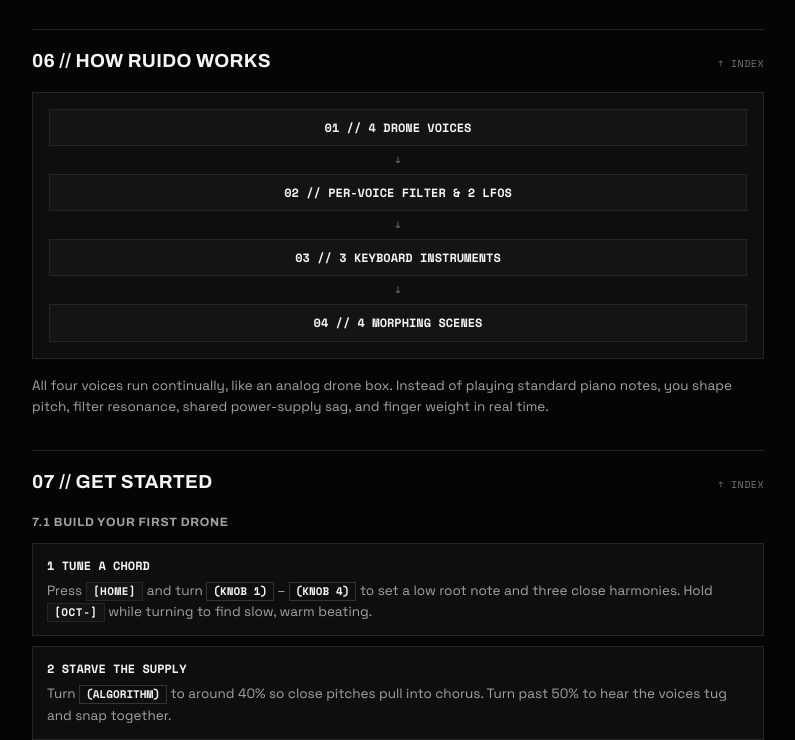
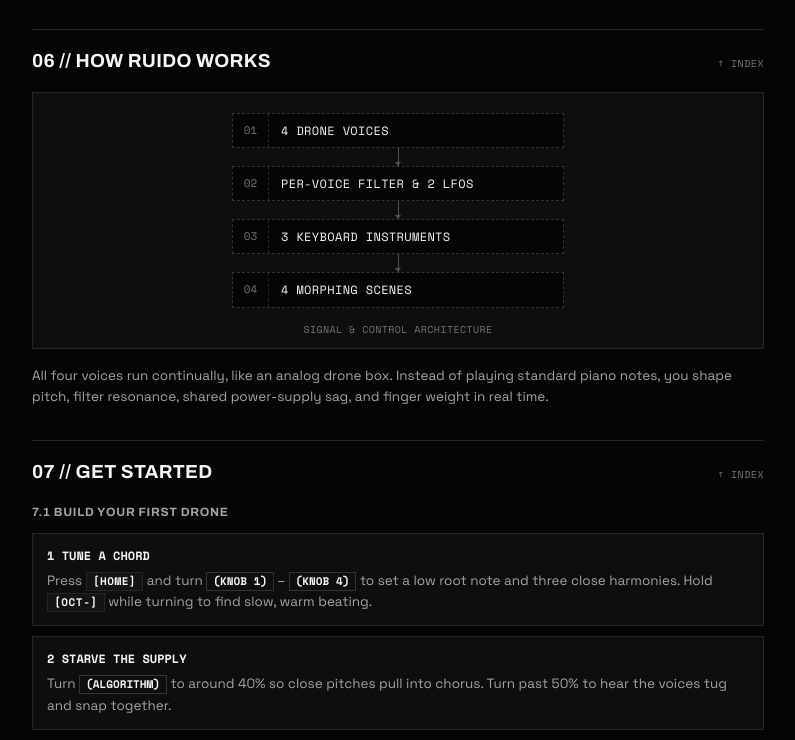
Before and after one commit to miguelhd/ruido, a plain HTML site: page index.html in a window 1280 px wide. Shown: the part 4593-5333 px from the top of the page, without its empty margins (242-1037 px from the left). Drawn offline with nearby package versions, Linux system fonts and the light colour scheme.

Commit message:
Remove CTA meta line and restyle Chapter 06 diagram as technical schematic

```diff
--- a/index.html
+++ b/index.html
@@ -19,7 +19,7 @@
   <link rel="preconnect" href="https://fonts.googleapis.com">
   <link rel="preconnect" href="https://fonts.gstatic.com" crossorigin>
   <link href="https://fonts.googleapis.com/css2?family=Archivo:wght@600;700;800&family=Space+Grotesk:wght@400;500;600;700&family=Space+Mono:ital,wght@0,400;0,700;1,400&display=swap" rel="stylesheet">
-  <link rel="stylesheet" href="styles.css?v=28">
+  <link rel="stylesheet" href="styles.css?v=29">
   <!-- Google tag (gtag.js) -->
   <script async src="https://www.googletagmanager.com/gtag/js?id=G-6BGZWNQCXP"></script>
   <script>
@@ -405,15 +405,30 @@
         <a class="return-link" href="#index">↑ INDEX</a>
       </div>
 
-      <ol class="flow-box" role="list">
-        <li class="flow-node">01 // 4 DRONE VOICES</li>
-        <li class="flow-arrow" aria-hidden="true">↓</li>
-        <li class="flow-node">02 // PER-VOICE FILTER &amp; 2 LFOS</li>
-        <li class="flow-arrow" aria-hidden="true">↓</li>
-        <li class="flow-node">03 // 3 KEYBOARD INSTRUMENTS</li>
-        <li class="flow-arrow" aria-hidden="true">↓</li>
-        <li class="flow-node">04 // 4 MORPHING SCENES</li>
-      </ol>
+      <figure class="specimen-frame">
+        <ol class="flow-diagram" role="list">
+          <li class="flow-node">
+            <span class="flow-step">01</span>
+            <span class="flow-label">4 DRONE VOICES</span>
+          </li>
+          <li class="flow-wire" aria-hidden="true"></li>
+          <li class="flow-node">
+            <span class="flow-step">02</span>
+            <span class="flow-label">PER-VOICE FILTER &amp; 2 LFOS</span>
+          </li>
+          <li class="flow-wire" aria-hidden="true"></li>
+          <li class="flow-node">
+            <span class="flow-step">03</span>
+            <span class="flow-label">3 KEYBOARD INSTRUMENTS</span>
+          </li>
+          <li class="flow-wire" aria-hidden="true"></li>
+          <li class="flow-node">
+            <span class="flow-step">04</span>
+            <span class="flow-label">4 MORPHING SCENES</span>
+          </li>
+        </ol>
+        <figcaption class="specimen-caption">SIGNAL &amp; CONTROL ARCHITECTURE</figcaption>
+      </figure>
 
       <p class="prose">
         All four voices run continually, like an analog drone box. Instead of playing standard piano notes, you shape pitch, filter resonance, shared power-supply sag, and finger weight in real time.
@@ -737,7 +752,6 @@
           [ INSTALL ON THE FIRMWARE HUB ↗ ]
         </a>
       </div>
-      <div class="cta-meta">BOOTLOADER PROTECTED • SCENES PRESERVED • REVERSIBLE TO STOCK FIRMWARE</div>
     </section>
   </main>
 
--- a/styles.css
+++ b/styles.css
@@ -847,35 +847,64 @@
     color: var(--muted);
   }
 
-  /* Chapter 06 Signal Chain Diagram */
-  .flow-box {
-    background-color: var(--panel);
-    border: 1px solid var(--border);
-    padding: 1rem;
-    display: flex;
-    flex-direction: column;
-    align-items: center;
-    gap: 0.5rem;
+  /* Chapter 06 Signal Chain Schematic (non-interactive block diagram) */
+  .flow-diagram {
+    inline-size: 100%;
+    max-inline-size: 21.5rem;
+    padding-block: 0.625rem 0.375rem;
+    padding-inline: 0.375rem;
+    display: flex;
+    flex-direction: column;
+    align-items: center;
+    gap: 0;
     font-family: var(--font-mono);
     font-size: 0.75rem;
+    cursor: default;
   }
 
   .flow-node {
     inline-size: 100%;
-    text-align: center;
-    padding-block: 0.5rem;
-    padding-inline: 0.75rem;
-    background-color: var(--subpanel);
-    border: 1px solid var(--border);
-    font-weight: 700;
-    text-transform: uppercase;
-    color: var(--fg);
-  }
-
-  .flow-arrow {
+    display: grid;
+    grid-template-columns: 2.25rem 1fr;
+    align-items: stretch;
+    background-color: var(--ground);
+    border: 1px dashed var(--border-knob);
+    color: var(--dim);
+  }
+
+  .flow-step {
+    display: flex;
+    align-items: center;
+    justify-content: center;
+    padding: 0.4375rem 0.375rem;
+    font-size: 0.6875rem;
     color: var(--muted);
-    font-size: 0.75rem;
-    line-height: 1;
+    border-inline-end: 1px dashed var(--border);
+  }
+
+  .flow-label {
+    padding: 0.4375rem 0.75rem;
+    color: var(--fg);
+    font-weight: 400;
+    letter-spacing: 0.03em;
+    text-transform: uppercase;
+  }
+
+  .flow-wire {
+    position: relative;
+    inline-size: 1px;
+    block-size: 1.125rem;
+    background-color: var(--border-active);
+  }
+
+  .flow-wire::after {
+    content: "";
+    position: absolute;
+    inset-block-end: 0;
+    inset-inline-start: 50%;
+    translate: -50% 0;
+    border-inline: 3.5px solid transparent;
+    border-block-start: 4.5px solid var(--border-active);
   }
 
   /* Mode Parameter Readout Wells */
@@ -1125,14 +1154,6 @@
     .btn-block-primary:active {
       translate: 0 1px;
     }
-  }
-
-  .cta-meta {
-    font-family: var(--font-mono);
-    font-size: 0.625rem;
-    letter-spacing: 0.05em;
-    text-transform: uppercase;
-    color: var(--muted);
   }
 
   /* Quiet Footer Colophon & Attributions */
@@ -1498,8 +1519,7 @@
     }
 
     .convention-label,
-    .flow-box,
-    .flow-arrow,
+    .flow-diagram,
     .param-box,
     .glo-grid,
     .tip-callout,
@@ -1546,8 +1566,8 @@
     .return-link,
     .card-tag,
     .specimen-caption,
+    .flow-step,
     .glo-label,
-    .cta-meta,
     .credits-label,
     .license-chip,
     .footer-inner {
```
